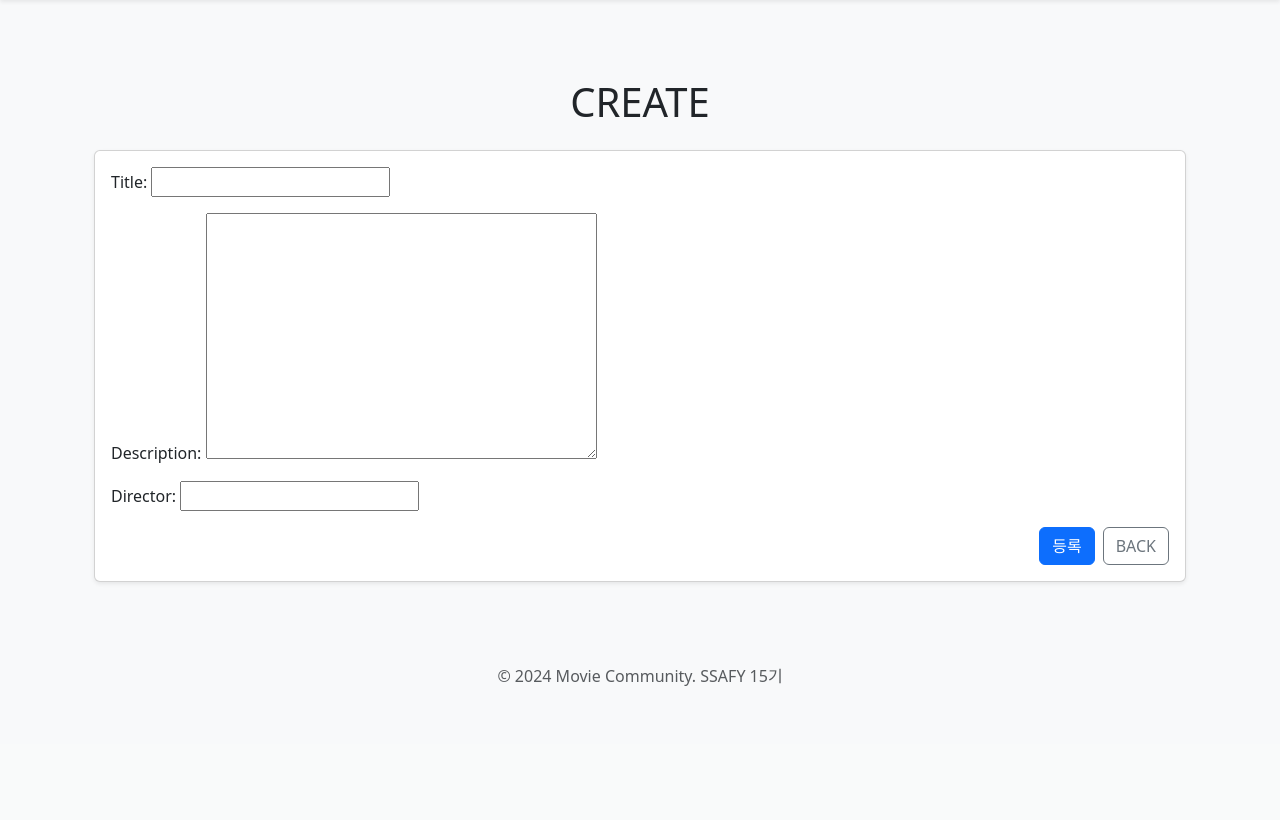
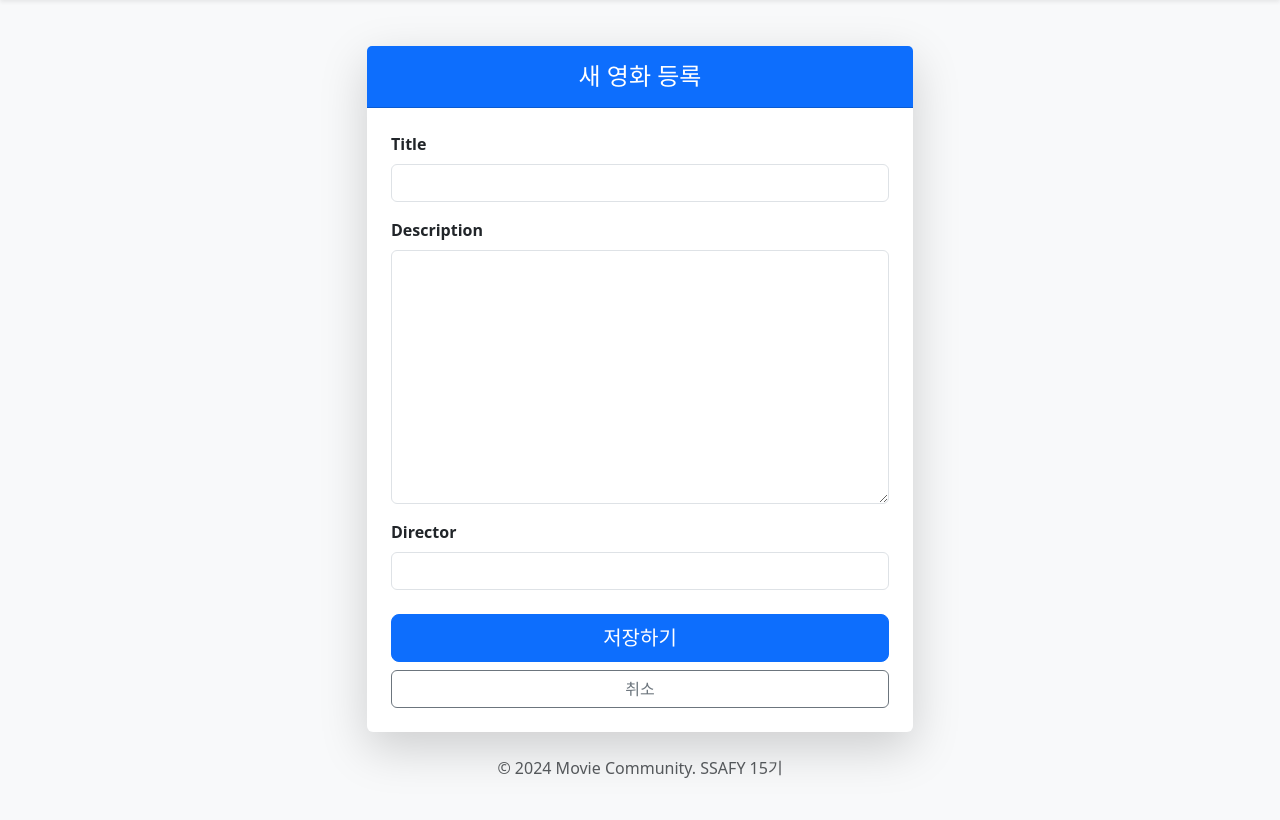
Before and after one commit to 1lights1/04_django_movie, a Django app: page /movies/create/ in a window 1280 px wide. Shown: the part 56-876 px from the top of the page. Before the commit the page ends 742 px from the top, so only its background shows below. Run offline with Django 5.2, Linux system fonts and the light colour scheme.

Commit message:
create update ui

```diff
--- a/movies/templates/movies/create.html
+++ b/movies/templates/movies/create.html
@@ -1,22 +1,45 @@
 {% extends "base.html" %}
 
 {% block content %}
-  <div class="container mt-5">
-    <h1 class="text-center mb-4">CREATE</h1>
-
-    <div class="card shadow-sm">
-      <div class="card-body">
-        <form action="{% url 'movies:create' %}" method="POST">
+<div class="row justify-content-center">
+  <div class="col-md-8 col-lg-6">
+    <div class="card border-0 shadow-lg mt-3">
+      <div class="card-header bg-primary text-white py-3">
+        <h4 class="mb-0 text-center">{% if request.resolver_match.url_name == 'create' %}새 영화 등록{% else %}영화 정보 수정{% endif %}</h4>
+      </div>
+      <div class="card-body p-4">
+        <form action="" method="POST">
           {% csrf_token %}
 
-          {{ form.as_p }}
+          {% for field in form %}
+            <div class="mb-3">
+              <label class="form-label fw-bold">{{ field.label }}</label>
+              {{ field }}
+              {% if field.errors %}
+                <div class="text-danger small">{{ field.errors }}</div>
+              {% endif %}
+            </div>
+          {% endfor %}
 
-          <div class="d-flex justify-content-end mt-3">
-            <button type="submit" class="btn btn-primary me-2">등록</button>
-            <a href="{% url 'movies:index' %}" class="btn btn-outline-secondary">BACK</a>
+          <div class="d-grid gap-2 mt-4">
+            <button type="submit" class="btn btn-primary btn-lg">저장하기</button>
+            <a href="javascript:history.back()" class="btn btn-outline-secondary">취소</a>
           </div>
         </form>
       </div>
     </div>
   </div>
+</div>
+
+<style>
+  /* Django 기본 Form 위젯에 Bootstrap 클래스 강제 적용 */
+  input, textarea, select {
+    display: block;
+    width: 100%;
+    padding: 0.375rem 0.75rem;
+    font-size: 1rem;
+    border: 1px solid #dee2e6;
+    border-radius: 0.375rem;
+  }
+</style>
 {% endblock content %}
```
Also changed, not shown: movies/templates/movies/update.html (+33 -10 lines).
